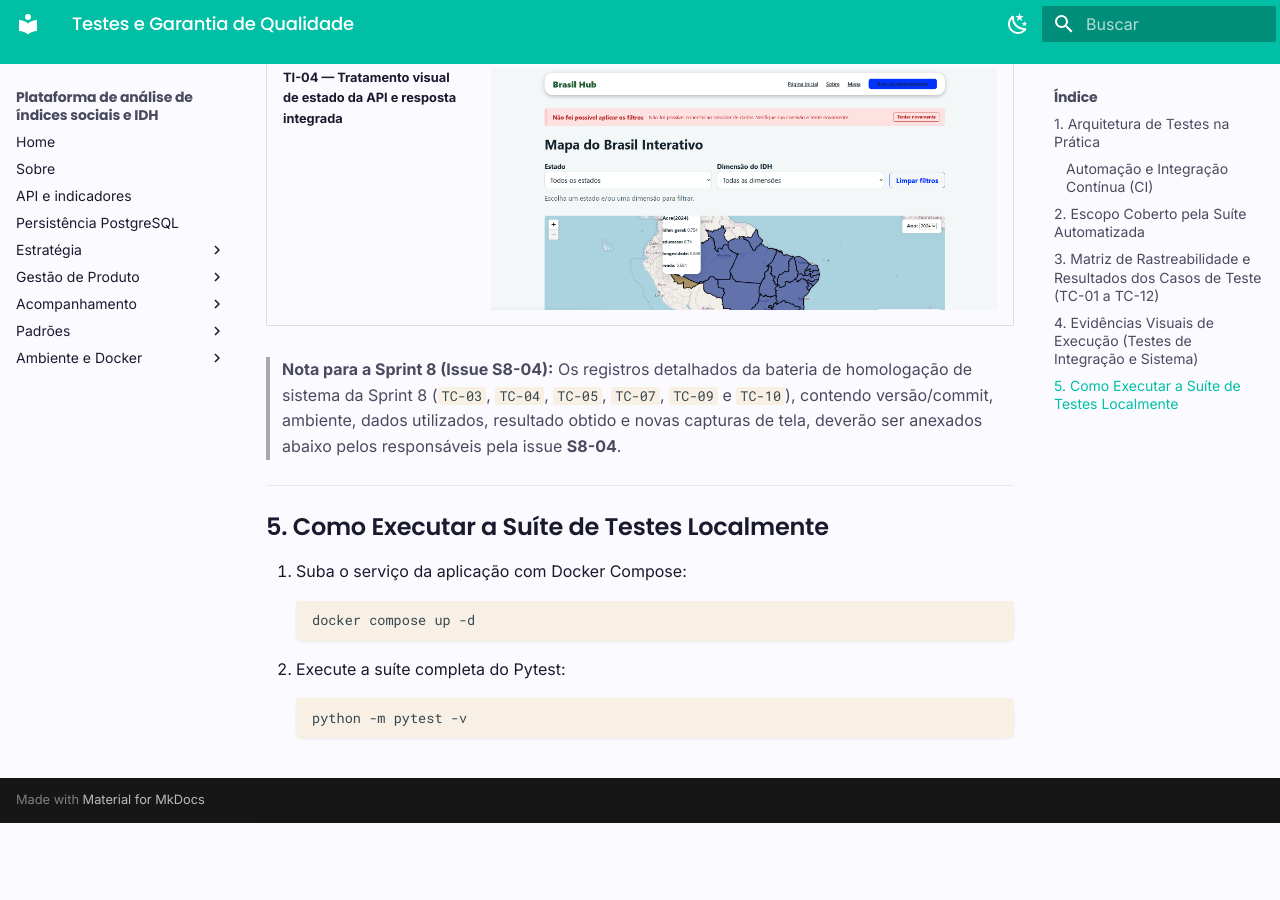
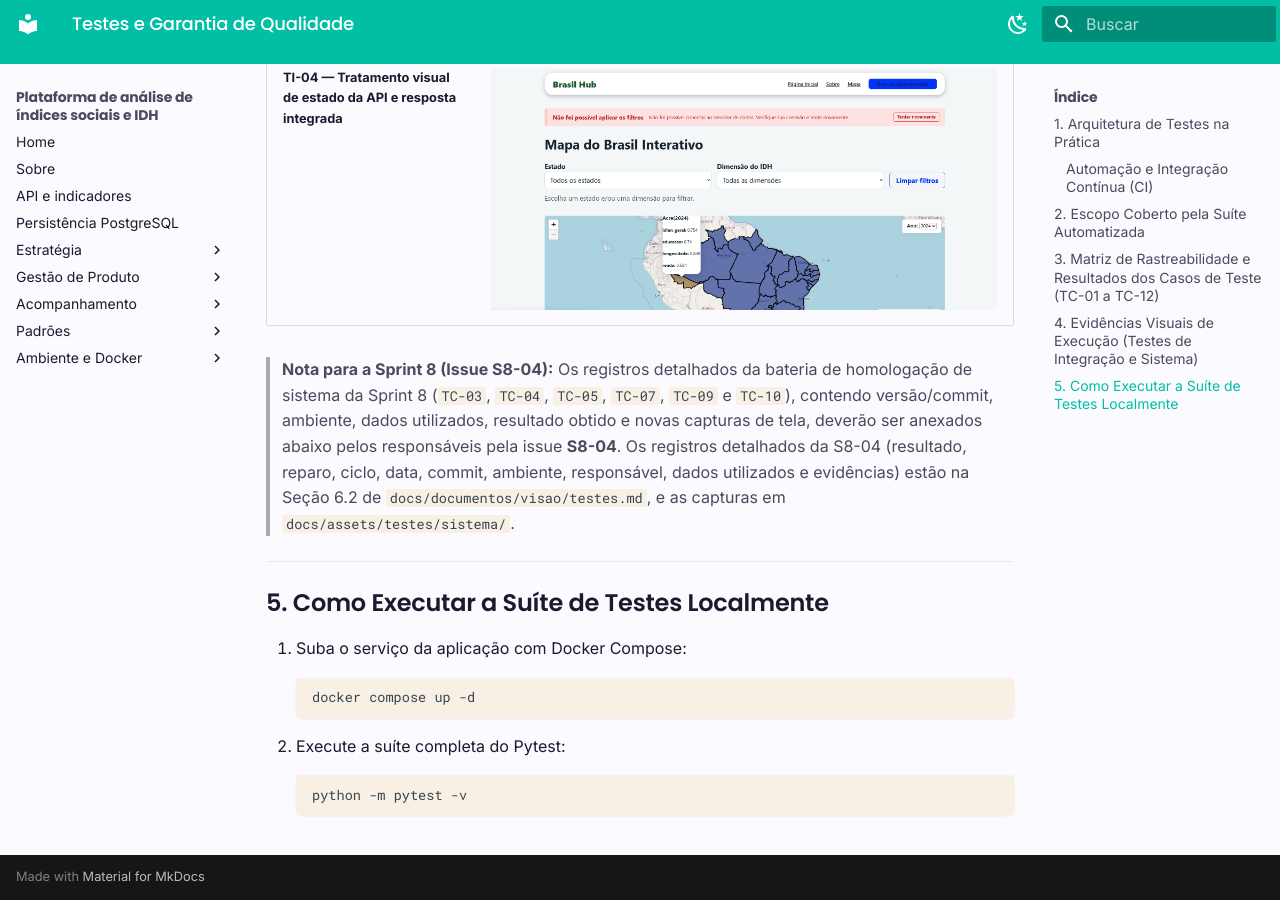
Before and after one commit to FGA0138-MDS-Ajax/2026.2-T02-Dijkstra, an MkDocs documentation site: the page built from docs/acompanhamento/testes.md, in a window 1280 px wide and 900 px high, scrolled down 5709 px. Built offline with MkDocs 1.6.1 and Material for MkDocs 9.7.7, drawn with Linux system fonts in a browser that asks for light colours; before the commit the page ends 6532 px from its top, so only the background shows below that; part of the change alters nothing that is shown; some of the changed text lies outside the part shown.

Commit message:
docs: atualiza acompanhamento dos testes da S8-04

```diff
--- a/docs/acompanhamento/testes.md
+++ b/docs/acompanhamento/testes.md
@@ -60,7 +60,7 @@ A tabela abaixo correlaciona cada caso de teste do Documento de Visão com sua s
 | **TC-04** (Acessibilidade) | B-03 | Sistema | Manual (Interface) | Controles de escala tipográfica (`A+`/`A-`), alternância de tema escuro e modo de alto contraste homologados na barra de navegação (PR #70, #71). | `src/frontend/js/theme.js`<br>`src/frontend/css/variables.css` | **Aprovado ✅** |
 | **TC-05** (Upload de CSV) | B-04 | Sistema / Integração | Misto | **API:** `test_upload_sem_autenticacao_retorna_401()`, `test_upload_valido_retorna_sucesso()`, `test_linha_invalida_nao_grava_linhas_validas()`<br>**UI:** Envio via `painel-adm.html` (PR #60). | `tests/test_upload_indicadores.py`<br>`src/frontend/painel-adm.html` | **Aprovado ✅** |
 | **TC-06** (Desempenho ≤ 3s) | B-05 | Integração | Automatizado | `test_b05_dados_corretos_e_desempenho()` (tempo aferido < 0,5 s via `time.perf_counter()`). | `tests/test_funcionalidade_api.py` | **Aprovado ✅** |
-| **TC-07** (Dispositivos/Telas) | B-08 | Sistema | Manual (Interface) | Validação em Chrome, Firefox e Edge nas resoluções desktop (`1280x950`) e mobile (`360x800`, `414x846`, `712x1138`) na issue S6-02 (PR #63). | `src/frontend/css/style.css` | **Aprovado ✅** |
+| **TC-07** (Dispositivos/Telas) | B-08 | Sistema | Manual (Interface) | Validação em Chrome, Firefox e Edge nas resoluções desktop (`1280x950`) e mobile (`360x800`, `414x846`, `712x1138`) na issue S6-02 (PR #63). | `src/frontend/css/style.css` | **Reprovado ✅** |
 | **TC-08** (Senha com hash) | B-09 | Unitário / Integração | Automatizado | `test_autenticacao_sucesso()` (validação `bcrypt` e ocultação de hash)<br>`test_autenticacao_senha_incorreta()`<br>`test_login_com_credenciais_validas()` | `tests/test_auth_service.py`<br>`tests/test_funcionalidade_api.py` | **Aprovado ✅** |
 | **TC-09** (Comparar UFs) | B-06 | Sistema / Integração | Misto | **API/Service:** `test_comparacao_com_sucesso_anos_diferentes()`, `test_integracao_comparar_estados_iguais_mesmo_ano()`, `test_comparacao_sem_anos_encontra_mais_recente_comum()`<br>**UI:** Seleção lado a lado em `comparacao.js` (PR #76). | `tests/test_indicador_service.py`<br>`tests/test_funcionalidade_api.py`<br>`src/frontend/js/comparacao.js` | **Aprovado ✅** |
 | **TC-10** (Gráficos/Tabelas) | B-10 | Sistema / Integração | Misto | **API/Service:** `test_consultar_organizacao_dos_indicadores()`, `test_integracao_consulta_estrutura_tabela_e_grafico()`, `test_integracao_contrato_dados_para_tabela_e_grafico()`<br>**UI:** Sincronização entre gráfico e tabela (PR #78, #79). | `tests/test_indicador_service.py`<br>`tests/test_funcionalidade_api.py` | **Aprovado ✅** |
@@ -81,7 +81,7 @@ Abaixo estão registradas as evidências visuais da integração entre o Mapa In
 | **TI-04 — Tratamento visual de estado da API e resposta integrada** | ![Evidência TI-04](../assets/testes/S4-03/TI-04.png) |
 
 > **Nota para a Sprint 8 (Issue S8-04):** Os registros detalhados da bateria de homologação de sistema da Sprint 8 (`TC-03`, `TC-04`, `TC-05`, `TC-07`, `TC-09` e `TC-10`), contendo versão/commit, ambiente, dados utilizados, resultado obtido e novas capturas de tela, deverão ser anexados abaixo pelos responsáveis pela issue **S8-04**.
-
+Os registros detalhados da S8-04 (resultado, reparo, ciclo, data, commit, ambiente, responsável, dados utilizados e evidências) estão na Seção 6.2 de `docs/documentos/visao/testes.md`, e as capturas em `docs/assets/testes/sistema/`.
 ---
 
 ## 5. Como Executar a Suíte de Testes Localmente
```
